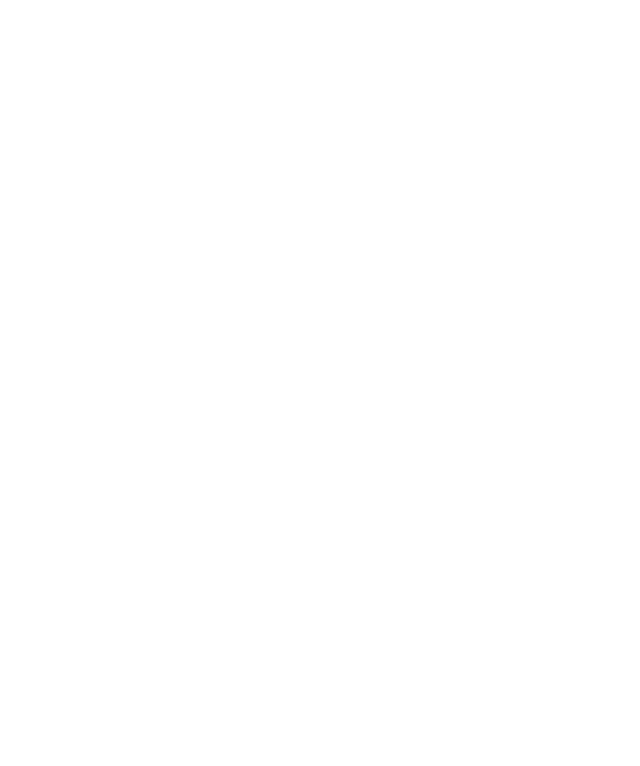
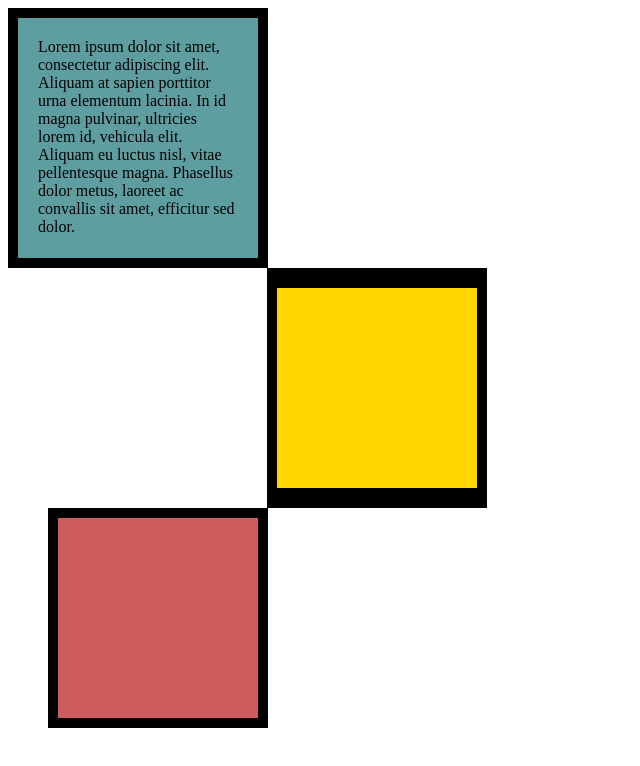
Before and after one commit to wanyulindev/CSS_BoxModel, a plain HTML site: page index.html in a window 1280 px wide. Shown: the whole page, without its empty margins (0-640 px from the left). Drawn offline with Linux system fonts and the light colour scheme.

Commit message:
Finished practicing

```diff
--- a/index.html
+++ b/index.html
@@ -6,12 +6,44 @@
   <title>CSS Box Model</title>
   <style>
     /* Write your CSS code here */
+    div {
+      height: 200px;
+      width: 200px;
+    }
+    #first {
+      background-color: cadetblue;
+      padding: 20px;
+      border: 10px solid black;
+    }
+
+    p {
+      margin: 0;
+    }
+
+    #second {
+      background-color: gold;
+      border: solid black;
+      border-width: 20px 10px;
+      margin-left: 259px;
+    }
+
+    #third {
+      background-color: indianred;
+      border: 10px solid black;
+      margin-left: 40px; ;
+    }
 
   </style>
 </head>
 
 <body>
-
+  <div id="first">
+    <p>Lorem ipsum dolor sit amet, consectetur adipiscing elit. Aliquam at sapien porttitor urna elementum lacinia. In
+      id magna pulvinar, ultricies lorem id, vehicula elit. Aliquam eu luctus nisl, vitae pellentesque magna. Phasellus
+      dolor metus, laoreet ac convallis sit amet, efficitur sed dolor.</p>
+  </div>
+  <div id="second"></div>
+  <div id="third"></div>
 
   <!-- TODOs:
 1. Create 3 Boxes using the div element.
```
